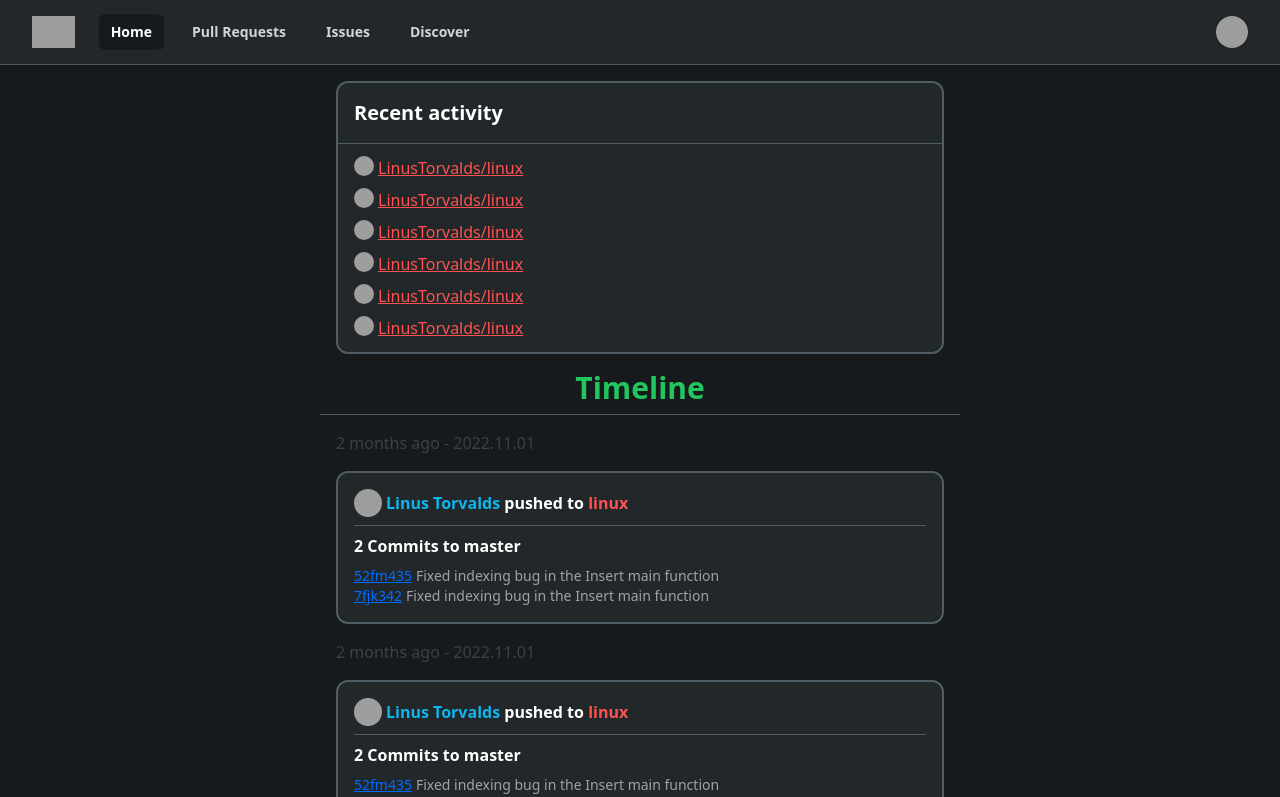
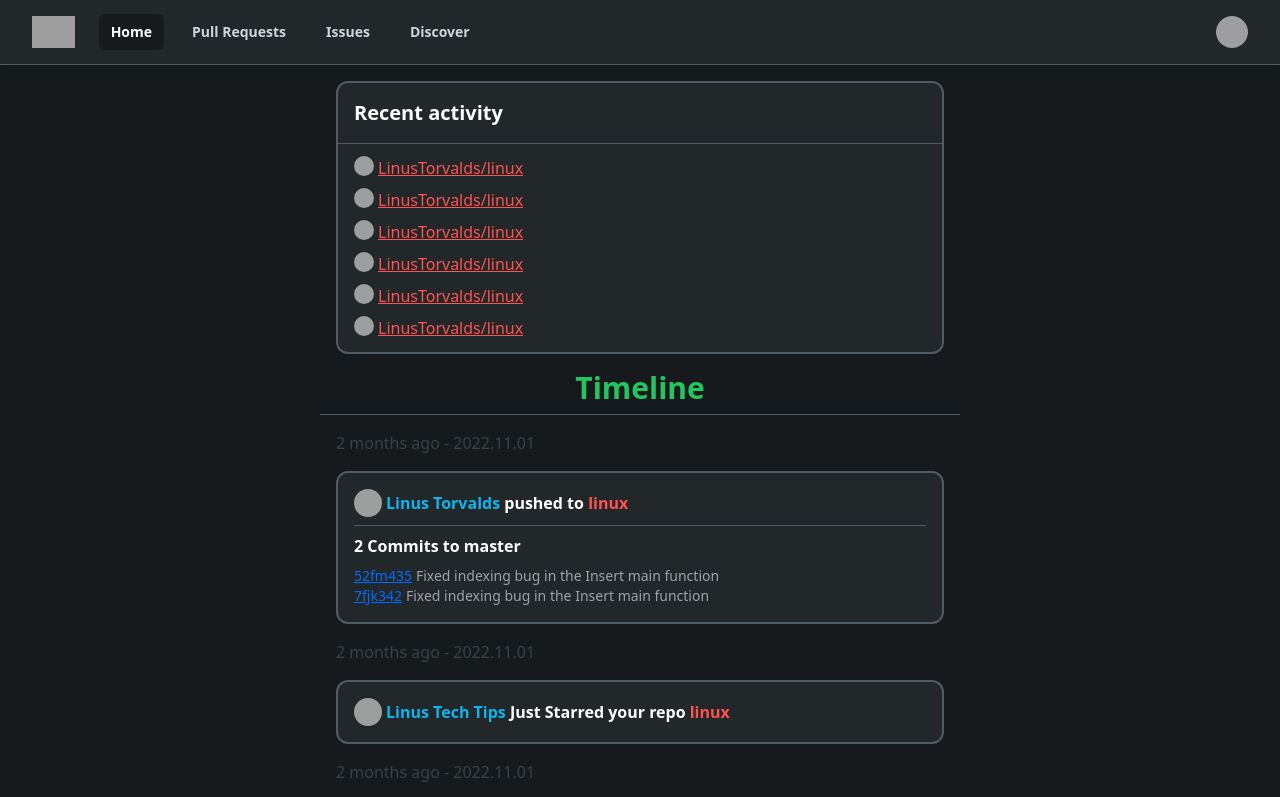
Before and after one commit to SnekAtMiskolc/Magitian, a SvelteKit app: page / in a window 1280 px wide. Shown: the top 797 px of the page. Built offline with nearby package versions, Linux system fonts and the light colour scheme; grey boxes are pictures that could not be loaded; some icons are missing.

Commit message:
Added star TimeLine Card Content

```diff
--- a/src/components/timeline/content/Star.svelte
+++ b/src/components/timeline/content/Star.svelte
@@ -0,0 +1,8 @@
+<div class="text-white">
+    <div class="flex place-items-center">
+        <img class="rounded-full w-7 h-7 mr-1 bg-center" src="https://images.unsplash.com/photo-1472099645785-5658abf4ff4e?ixlib=rb-1.2.1&ixid=eyJhcHBfaWQiOjEyMDd9&auto=format&fit=facearea&facepad=2&w=256&h=256&q=80" alt="">
+        <h1 class="font-bold ">
+            <a href="/LinusTorvalds" class="text-blue-500">Linus Tech Tips</a> Just Starred your repo <a href="/LinusTorvalds/linux" class="text-mythic-400">linux</a>
+        </h1>
+    </div>
+</div>
--- a/src/routes/+page.svelte
+++ b/src/routes/+page.svelte
@@ -3,6 +3,7 @@
     import Push from "../components/timeline/content/Push.svelte";
     import RepoChip from "../components/chips/RepoChip.svelte";
     import RecentActivity from "../components/timeline/RecentActivity.svelte";
+    import Star from "../components/timeline/content/Star.svelte";
 </script>
 
 <main>
@@ -26,6 +27,7 @@
             <!-- Timeline -->
             <div class="">
                 <TimeLineCard><Push></Push></TimeLineCard>
+                <TimeLineCard><Star></Star></TimeLineCard>
                 <TimeLineCard><Push></Push></TimeLineCard>
                 <TimeLineCard><Push></Push></TimeLineCard>
                 <TimeLineCard><Push></Push></TimeLineCard>
```
